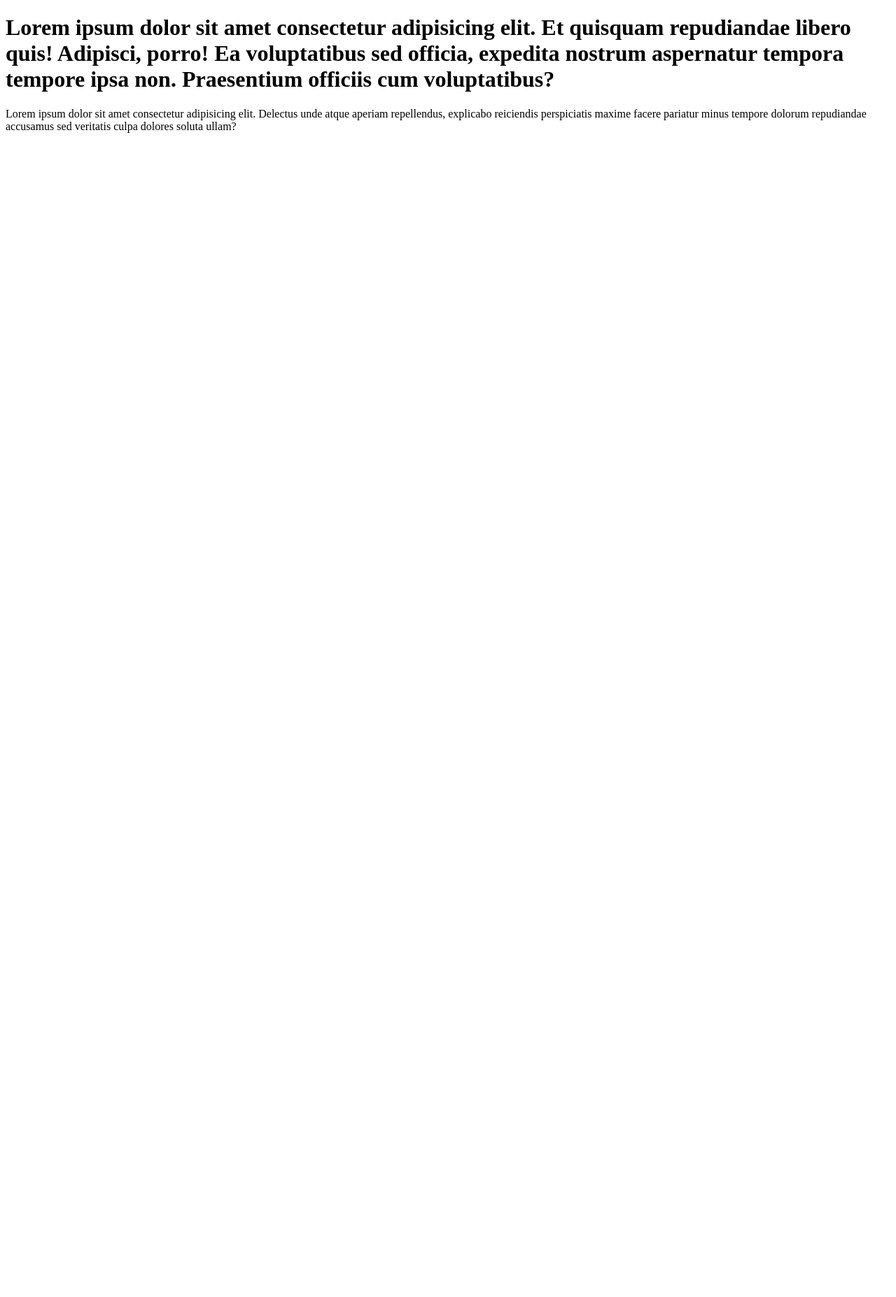
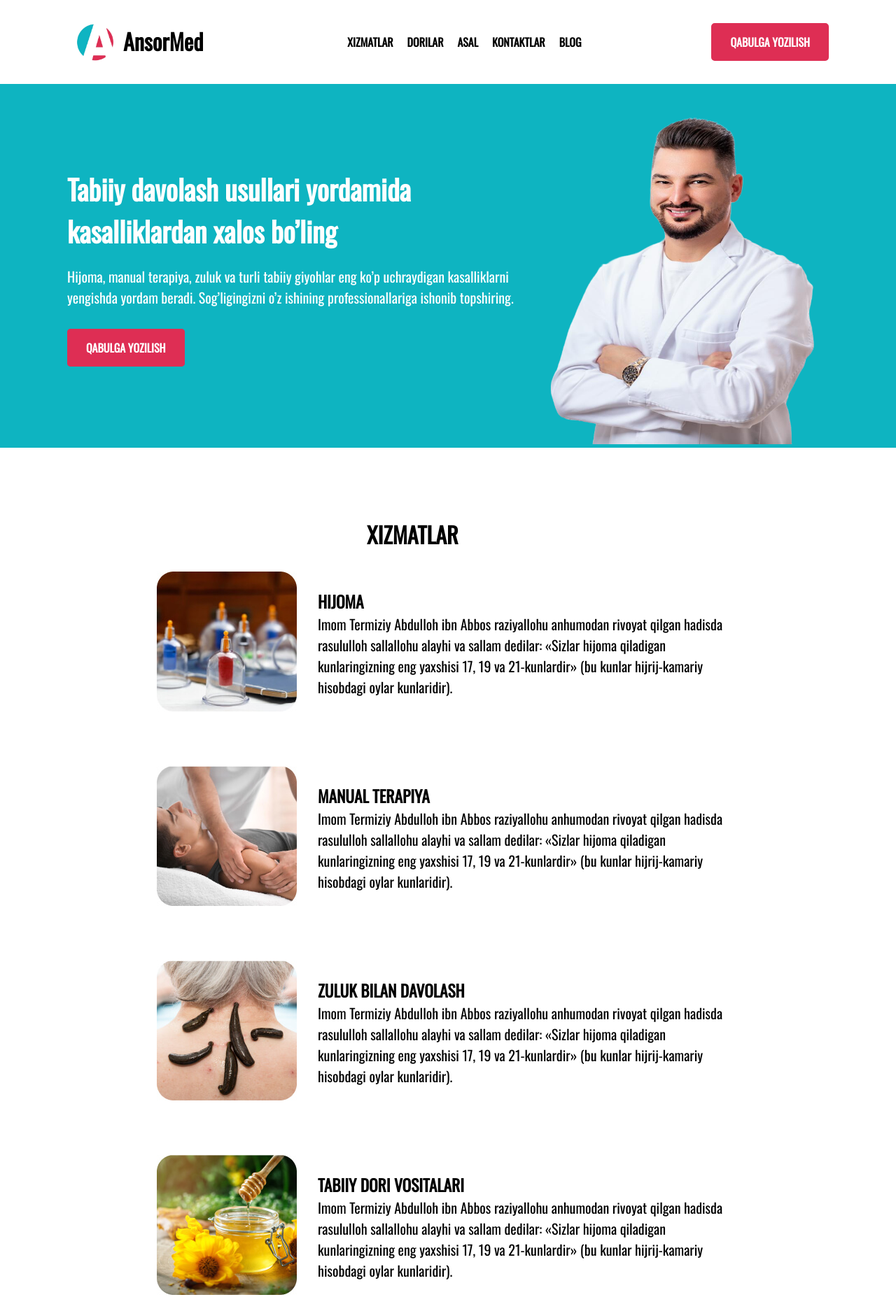
Before and after one commit to Latifabonu/jk, a plain HTML site: page index.html in a window 1280 px wide. Shown: the top 1854 px of the page at 70% size. Before the commit the page ends 800 px from the top, so only its background shows below. Drawn offline with nearby package versions, Linux system fonts and the light colour scheme; a web font is replaced by a local one.

Commit message:
yangilandi

```diff
--- a/index.html
+++ b/index.html
@@ -3,11 +3,106 @@
 <head>
     <meta charset="UTF-8">
     <meta http-equiv="X-UA-Compatible" content="IE=edge">
-    <meta name="viewport" content="width=h, initial-scale=1.0">
+    <meta name="viewport" content="width=device-width, initial-scale=1.0">
     <title>Document</title>
+    <link rel="stylesheet" href="./style.css">
 </head>
 <body>
-    <h1>Lorem ipsum dolor sit amet consectetur adipisicing elit. Et quisquam repudiandae libero quis! Adipisci, porro! Ea voluptatibus sed officia, expedita nostrum aspernatur tempora tempore ipsa non. Praesentium officiis cum voluptatibus?</h1>
-    <p>Lorem ipsum dolor sit amet consectetur adipisicing elit. Delectus unde atque aperiam repellendus, explicabo reiciendis perspiciatis maxime facere pariatur minus tempore dolorum repudiandae accusamus sed veritatis culpa dolores soluta ullam?</p>
+    <div class="home">
+        <div class="logo">
+            <img src="./ef139b5935959d47d14fde22791845c0-removebg-preview.png" alt="" width="200px " height="200px">
+            <h1>AnsorMed</h1>
+        </div>
+        <div class="menu">
+            <ul>
+                <li>XIZMATLAR</li>
+                <li>DORILAR</li>
+                <li>ASAL</li>
+                <li>KONTAKTLAR</li>
+                <li>BLOG</li>
+            </ul>
+        </div>
+        <a href="#">QABULGA YOZILISH</a>
+    </div>
+    <div class="bj">
+        <div class="nest">
+            <div class="title">
+                <h1>Tabiiy davolash usullari yordamida <br> kasalliklardan xalos bo’ling</h1>
+                <p>Hijoma, manual terapiya, zuluk va turli tabiiy giyohlar eng ko’p uchraydigan kasalliklarni yengishda yordam beradi. Sog’ligingizni o’z ishining professionallariga ishonib topshiring.</p>
+            <a href="#">QABULGA YOZILISH</a>
+            </div>
+            <div class="img">
+                <img src="./My-project-5.png" alt="" width="200px" height="300px">
+            </div>
+        </div>
+    </div>
+    <!-- nest tugadi -->
+    <div class="con">
+        <h1>XIZMATLAR</h1>
+        <div class="card">
+            <div class="c c1">
+                <img src="./image1.jpg" alt="" width="150px" height="150px">
+                <div class="name">
+
+                        <h3>HIJOMA</h3>
+                        <p>Imom Termiziy Abdulloh ibn Abbos raziyallohu anhumodan rivoyat qilgan hadisda rasululloh sallallohu alayhi va sallam dedilar: «Sizlar hijoma qiladigan kunlaringizning eng yaxshisi 17, 19 va 21-kunlardir» (bu kunlar hijrij-kamariy hisobdagi oylar kunlaridir).</p>
+                </div>
+
+            </div>
+                <br><br>
+                <div class="c c2">
+                    <img src="./image2.jpg" alt="" width="150px" height="150px">
+                    <div class="name">
+                        <h3>MANUAL TERAPIYA</h3>
+                        <p>Imom Termiziy Abdulloh ibn Abbos raziyallohu anhumodan rivoyat qilgan hadisda rasululloh sallallohu alayhi va sallam dedilar: «Sizlar hijoma qiladigan kunlaringizning eng yaxshisi 17, 19 va 21-kunlardir» (bu kunlar hijrij-kamariy hisobdagi oylar kunlaridir).</p>
+                    </div>
+                </div>
+
+                <br><br>
+                <div class=" c c3">
+                    <img src="./image3.jpg" alt="" width="150px" height="150px">
+                    <div class="name">
+                        <h3>ZULUK BILAN DAVOLASH</h3>
+                        <p>Imom Termiziy Abdulloh ibn Abbos raziyallohu anhumodan rivoyat qilgan hadisda rasululloh sallallohu alayhi va sallam dedilar: «Sizlar hijoma qiladigan kunlaringizning eng yaxshisi 17, 19 va 21-kunlardir» (bu kunlar hijrij-kamariy hisobdagi oylar kunlaridir).</p>
+                    </div>
+                </div>
+
+            <br><br>
+            <div class="c c4">
+                <img src="./image4.jpg" alt="" width="150px" height="150px">
+                <div class="name">
+                    <h3>TABIIY DORI VOSITALARI</h3>
+                    <p>Imom Termiziy Abdulloh ibn Abbos raziyallohu anhumodan rivoyat qilgan hadisda rasululloh sallallohu alayhi va sallam dedilar: «Sizlar hijoma qiladigan kunlaringizning eng yaxshisi 17, 19 va 21-kunlardir» (bu kunlar hijrij-kamariy hisobdagi oylar kunlaridir).</p>
+                </div>
+            </div>
+
+
+        </div>
+        <br><br><br><br><br><br>
+        <a href="#">QABULGA YOZILISH</a>
+    </div>
+    <!-- con tugadi -->
+
+   <div class="low">
+    <h1>Qabulga Ro'yxatdan O'ting</h1>
+    <button>QO'NG'IROQ QILISH</button>
+    <button>TELEGRAMDAN YOZISH</button>
+
+   </div>
+   <div class="end">
+    <div class="logo">
+        <img src="./logo-icon.svg" alt="" width="200px " height="200px">
+        <h1>AnsorMed</h1>
+    </div>
+    <div class="menu">
+        <ul>
+            <li>XIZMATLAR</li>
+            <li>DORILAR</li>
+            <li>ASAL</li>
+            <li>KONTAKTLAR</li>
+            <li>BLOG</li>
+        </ul>
+    </div>
+   </div>
 </body>
 </html>
--- /dev/null
+++ b/style.css
@@ -0,0 +1,208 @@
+@import url('https://fonts.googleapis.com/css2?family=Lato&family=Open+Sans:wght@600&family=Oswald&family=Poppins&family=Roboto+Mono:wght@500&family=Rubik&family=Victor+Mono:wght@100&family=Ysabeau+SC:wght@600&display=swap');
+*{
+    box-sizing: border-box;
+    margin: 0;
+    padding: 0;
+    list-style: none;
+    text-decoration: none;
+    font-family: 'Oswald', sans-serif;
+}
+.home{
+    width: 85%;
+    height: 100px;
+    margin: 10px auto;
+    display: flex;
+    justify-content: space-between;
+    flex-wrap: wrap;
+    flex-direction: row;
+    background-color: white;
+    align-items: center;
+}
+.logo{
+    display: flex;
+    transition: all .5s ease-in-out;
+}
+.logo:hover{
+    color: #DE2E54;
+}
+.logo img{
+    width: 80px;
+    height: 80px;
+}
+.logo h1{
+    padding-top: 15px;
+}
+.menu ul{
+    display: flex;
+}
+.menu ul li{
+    margin-left: 20px;
+    font-weight: bold;
+    transition: all .5s ease-in-out;
+}
+.menu ul li:hover{
+    color: #DE2E54;
+}
+a{
+    padding: 12px 24px;
+    border: #DE2E54 3px solid;
+    border-radius: 5px;
+    color: white;
+    background-color: #DE2E54;
+    font-weight: bolder;
+    transition: all .5s ease-in-out;
+
+}
+ a:hover{
+    padding: 12px 24px;
+    border: #DE2E54 3px solid;
+    border-radius: 5px;
+    color: #DE2E54;
+    font-weight: bolder;
+    background-color:transparent;
+
+}
+/* home tugadi */
+.bj{
+    background-color: #0EB4C1;
+}
+.nest{
+    width: 85%;
+    margin: 10px auto;
+    display: flex;
+    justify-content: space-between;
+    /* flex-wrap: wrap; */
+    flex-direction: row;
+    align-items: center;
+}
+.title{
+    margin-top: 120px;
+    width: 700px;
+    height: 400px;
+    color: white;
+    font-size: 20px;
+}
+.title p{
+    margin: 20px 0;
+    margin-bottom: 40px;
+}
+.img img{
+    width: 405px;
+    height: 515px;
+}
+.title a{
+    padding: 12px 24px;
+    border: #DE2E54 3px solid;
+    border-radius: 5px;
+    color: white;
+    background-color: #DE2E54;
+    font-size: 16px;
+    transition: all .5s ease-in-out;
+    font-weight: bolder;
+    margin-top: 50px;
+
+}
+.title a:hover{
+    padding: 12px 24px;
+    border: #DE2E54 3px solid;
+    border-radius: 5px;
+    color: #DE2E54;
+    background-color:transparent;
+    font-size: 16px;
+    font-weight: bolder;
+
+}
+/* nest tugadi */
+.con{
+    width: 65%;
+    margin: 100px auto;
+
+}
+.c{
+    font-size: 20px;
+    display: flex;
+    margin-top: 30px;
+
+}
+.c img{
+    width: 200px;
+    height: 200px;
+    margin-right: 30px;
+}
+.name{
+    margin-top: 25px;
+}
+.con h1{
+    margin-left: 300px;
+    margin-bottom: 10px;
+}
+.con a{
+    padding: 12px 24px;
+    border: #DE2E54 3px solid;
+    border-radius: 5px;
+    color: white;
+    background-color: #DE2E54;
+    font-size: 16px;
+    transition: all .5s ease-in-out;
+    font-weight: bolder;
+    margin-top: 200px;
+    margin-left: 300px;
+    margin-bottom: 100px;
+
+}
+.con a:hover{
+    padding: 12px 24px;
+    border: #DE2E54 3px solid;
+    border-radius: 5px;
+    color: #DE2E54;
+    background-color:transparent;
+    font-size: 16px;
+    font-weight: bolder;
+
+}
+/* cont tugadi */
+.low{
+    width: 100%;
+    height: 300px;
+    color: white;
+    background-color: #0EB4C1;
+    padding-top: 100px;
+    text-align: center;
+
+}
+button{
+    padding: 12px 24px;
+    color: white;
+    border: 3px solid white;
+    background-color: transparent;
+    border-radius: 5px;
+    margin-left: 10px;
+    margin-top: 10px;
+    font-weight: bolder;
+
+    transition: all.5s ease-in-out;
+}
+button:hover{
+
+    padding: 12px 24px;
+    border: #DE2E54 3px solid;
+    border-radius: 5px;
+    color: #DE2E54;
+    background-color:transparent;
+    font-weight: bolder;
+}
+.end{
+    width: 100%;
+    background-color: rgb(21, 20, 20);
+    display: flex;
+    justify-content: space-between;
+    color: white;
+    align-items: center;
+    padding: 10px 100px;
+}
+.end img{
+    width: 80px ;
+    height: 80px;
+    margin-right: 5px;
+
+}
```
Also changed, not shown: My-project-5.png (added), ef139b5935959d47d14fde22791845c0-removebg-preview.png (added), ef139b5935959d47d14fde22791845c0.jpg (added), image1.jpg (added), image2.jpg (added), image3.jpg (added), image4.jpg (added), logo-icon.svg (added).
